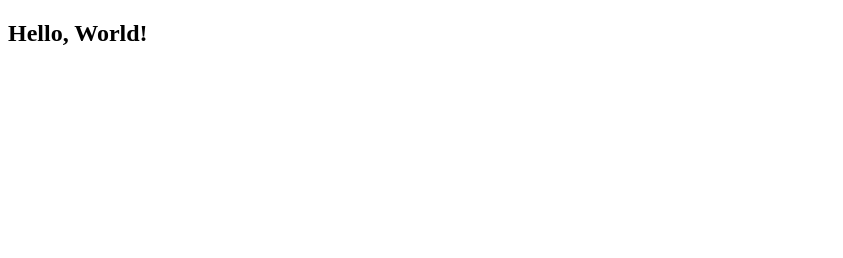
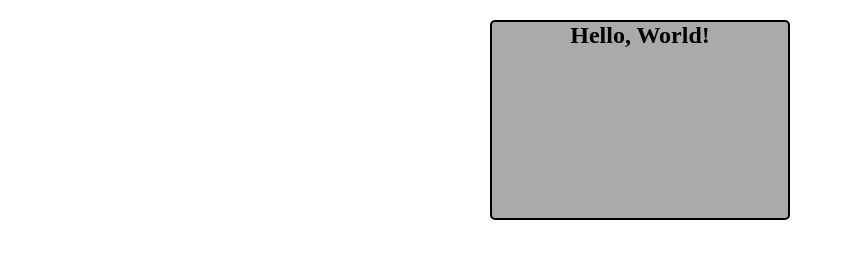
Before and after one commit to Ali7U/lap, a plain HTML site: page index.html in a window 1280 px wide. Shown: the whole page, without its empty margins (0-843 px from the left). Drawn offline with Linux system fonts and the light colour scheme.

Commit message:
add link style in index.html and add stylesheet in page

```diff
--- a/index.html
+++ b/index.html
@@ -1,12 +1,15 @@
 <!DOCTYPE html>
 <html lang="en">
-<head>
-    <meta charset="UTF-8">
-    <meta http-equiv="X-UA-Compatible" content="IE=edge">
-    <meta name="viewport" content="width=device-width, initial-scale=1.0">
+  <head>
+    <meta charset="UTF-8" />
+    <meta http-equiv="X-UA-Compatible" content="IE=edge" />
+    <meta name="viewport" content="width=device-width, initial-scale=1.0" />
     <title>Document</title>
-</head>
-<body>
-    <h2>Hello, World!</h2>
-</body>
+    <link rel="stylesheet" href="style.css" />
+  </head>
+  <body>
+    <div>
+      <h2>Hello, World!</h2>
+    </div>
+  </body>
 </html>
--- /dev/null
+++ b/style.css
@@ -0,0 +1,14 @@
+*{
+    box-sizing: border-box;
+    margin: 0;
+    padding: 0;
+}
+div{
+    margin: 20px auto;
+    background-color: #aaa;
+    border: 2px solid;
+    border-radius: 5px;
+    width: 300px;
+    height: 200px;
+    text-align: center;
+}
```
